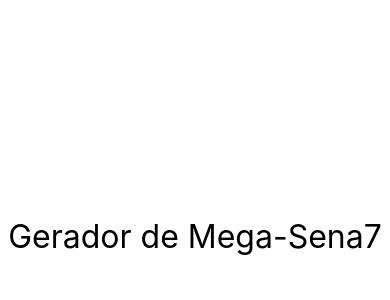
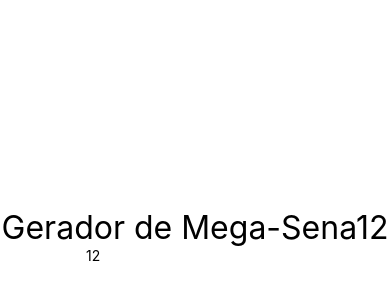
Before and after one commit to Leodf/projetos-react-native, a React Native app in the folder exercicios/: screen / in a window 390 px wide. Shown: the part 186-486 px from the top of the page. Built offline with nearby package versions, Linux system fonts and the light colour scheme.

Commit message:
criando o setState

```diff
--- a/exercicios/src/App.js
+++ b/exercicios/src/App.js
@@ -28,7 +28,7 @@
 
 export default () => (
     <SafeAreaView style = {style.App}>
-        <Mega qtdeNumeros={7}/>
+        <Mega qtdeNumeros={12}/>
         {/*
         <FlexboxV4 />
         <FlexboxV3 />
--- a/exercicios/src/components/mega/Mega.js
+++ b/exercicios/src/components/mega/Mega.js
@@ -1,15 +1,30 @@
 import React, { Component } from 'react';
-import { Text } from 'react-native'
+import { Text, TextInput } from 'react-native'
 import Estilo from '../estilos'
 
 export default class Mega extends Component {
 
+    state = {
+        qtdeNumeros: this.props.qtdeNumeros
+    }
+
+    alterarQtdeNumero(qtde) {
+        this.setState({ qtdeNumeros: qtde })
+    }
+
     render() {
         return (
+            <>
             <Text style={Estilo.fontG}>
                 Gerador de Mega-Sena
-                {this.props.qtdeNumeros}
+                {this.state.qtdeNumeros}
             </Text>
+            <TextInput
+                placeholder='Qtde de Números'
+                value={this.state.qtdeNumeros}
+                onChangeText={this.alterarQtdeNumero}
+            />
+            </>
         )
     }
 }
```
